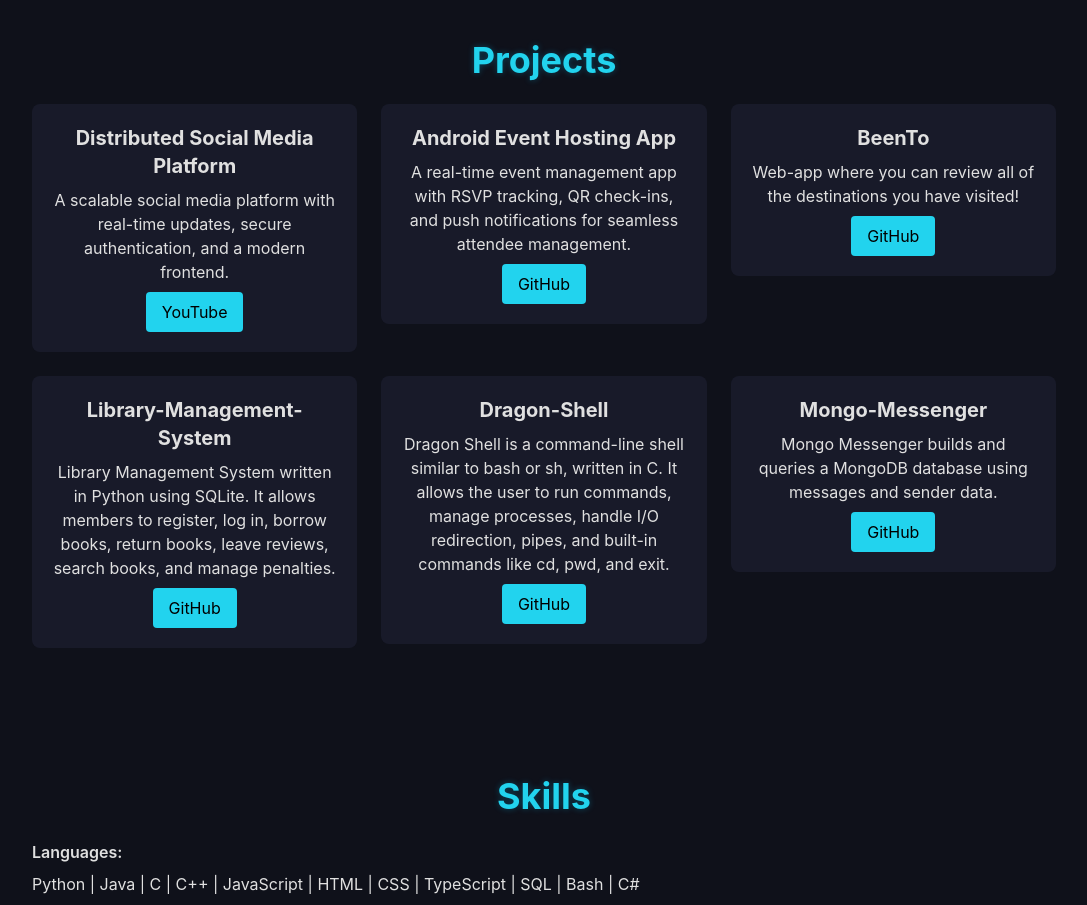
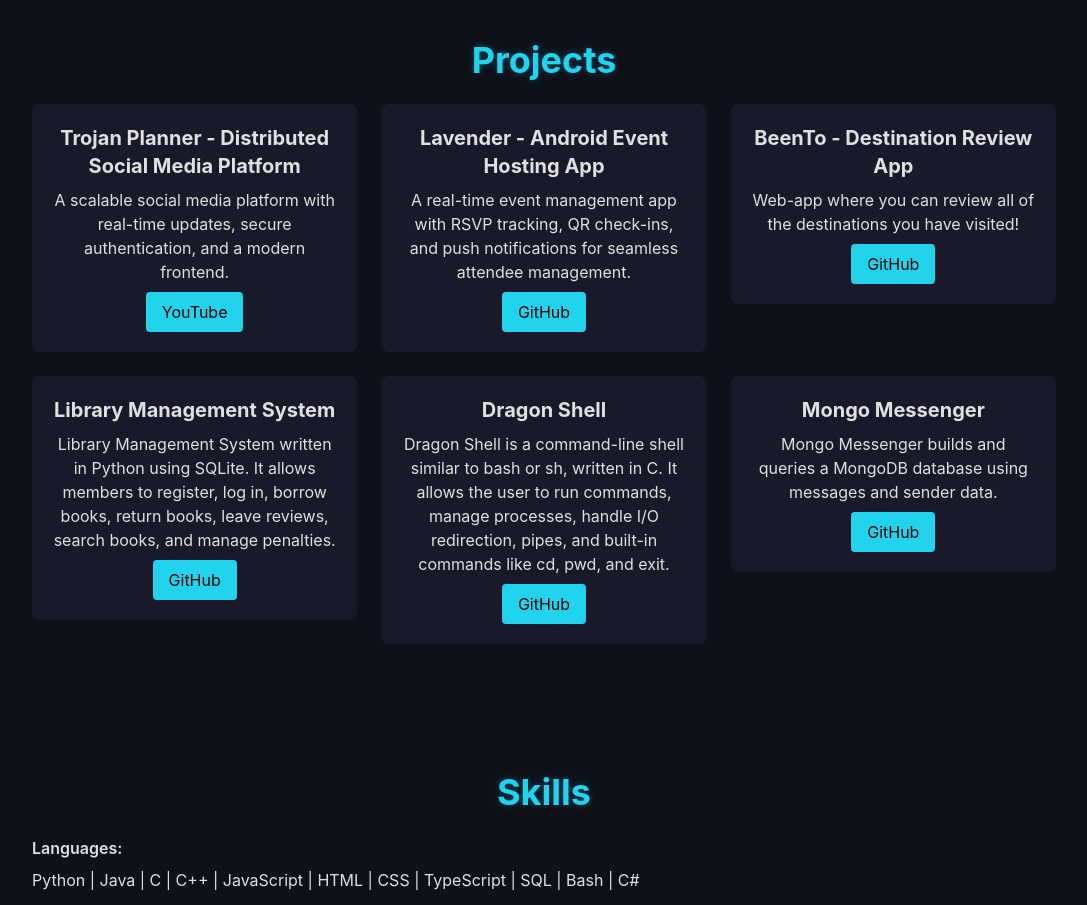
Before and after one commit to aribamin/Portfolio, a plain HTML site: page index.html in a window 1280 px wide. Shown: the part 1780-2685 px from the top of the page, without its empty margins (96-1183 px from the left). Drawn offline with nearby package versions, Linux system fonts and the light colour scheme.

Commit message:
portfolio

```diff
--- a/index.html
+++ b/index.html
@@ -141,42 +141,42 @@ form button:hover {
   <div class="grid md:grid-cols-2 lg:grid-cols-3 gap-6 max-w-5xl mx-auto">
     <div class="project-card">
       <div class="card-inner p-5 rounded-lg">
-        <h3 class="font-bold mb-2 text-lg md:text-xl">Distributed Social Media Platform</h3>
+        <h3 class="font-bold mb-2 text-lg md:text-xl"> Trojan Planner - Distributed Social Media Platform</h3>
         <p>A scalable social media platform with real-time updates, secure authentication, and a modern frontend.</p>
         <a href="https://www.youtube.com/embed/GSy1Sqbw818?rel=0&modestbranding=1&controls=1&showinfo=0" target="_blank" class="mt-2 inline-block px-4 py-2 bg-cyan-400 text-black rounded hover:bg-cyan-300 transition">YouTube</a>
       </div>
     </div>
     <div class="project-card">
       <div class="card-inner p-5 rounded-lg">
-        <h3 class="font-bold mb-2 text-lg md:text-xl">Android Event Hosting App</h3>
+        <h3 class="font-bold mb-2 text-lg md:text-xl">Lavender - Android Event Hosting App</h3>
         <p>A real-time event management app with RSVP tracking, QR check-ins, and push notifications for seamless attendee management.</p>
         <a href="https://github.com/aribamin/Trojan-Planner" target="_blank" class="mt-2 inline-block px-4 py-2 bg-cyan-400 text-black rounded hover:bg-cyan-300 transition">GitHub</a>
       </div>
     </div>
     <div class="project-card">
       <div class="card-inner p-5 rounded-lg">
-        <h3 class="font-bold mb-2 text-lg md:text-xl">BeenTo</h3>
+        <h3 class="font-bold mb-2 text-lg md:text-xl">BeenTo - Destination Review App</h3>
         <p>Web-app where you can review all of the destinations you have visited!</p>
         <a href="https://github.com/aribamin/BeenTo" target="_blank" class="mt-2 inline-block px-4 py-2 bg-cyan-400 text-black rounded hover:bg-cyan-300 transition">GitHub</a>
       </div>
     </div>
     <div class="project-card">
       <div class="card-inner p-5 rounded-lg">
-        <h3 class="font-bold mb-2 text-lg md:text-xl">Library-Management-System</h3>
+        <h3 class="font-bold mb-2 text-lg md:text-xl">Library Management System</h3>
         <p>Library Management System written in Python using SQLite. It allows members to register, log in, borrow books, return books, leave reviews, search books, and manage penalties.</p>
         <a href="https://github.com/aribamin/Library-Management-System" target="_blank" class="mt-2 inline-block px-4 py-2 bg-cyan-400 text-black rounded hover:bg-cyan-300 transition">GitHub</a>
       </div>
     </div>
     <div class="project-card">
       <div class="card-inner p-5 rounded-lg">
-        <h3 class="font-bold mb-2 text-lg md:text-xl">Dragon-Shell</h3>
+        <h3 class="font-bold mb-2 text-lg md:text-xl">Dragon Shell</h3>
         <p>Dragon Shell is a command-line shell similar to bash or sh, written in C. It allows the user to run commands, manage processes, handle I/O redirection, pipes, and built-in commands like cd, pwd, and exit.</p>
         <a href="https://github.com/aribamin/Dragon-Shell" target="_blank" class="mt-2 inline-block px-4 py-2 bg-cyan-400 text-black rounded hover:bg-cyan-300 transition">GitHub</a>
       </div>
     </div>
     <div class="project-card">
       <div class="card-inner p-5 rounded-lg">
-        <h3 class="font-bold mb-2 text-lg md:text-xl">Mongo-Messenger</h3>
+        <h3 class="font-bold mb-2 text-lg md:text-xl">Mongo Messenger</h3>
         <p>Mongo Messenger builds and queries a MongoDB database using messages and sender data.</p>
         <a href="https://github.com/aribamin/Mongo-Messenger" target="_blank" class="mt-2 inline-block px-4 py-2 bg-cyan-400 text-black rounded hover:bg-cyan-300 transition">GitHub</a>
       </div>
```
